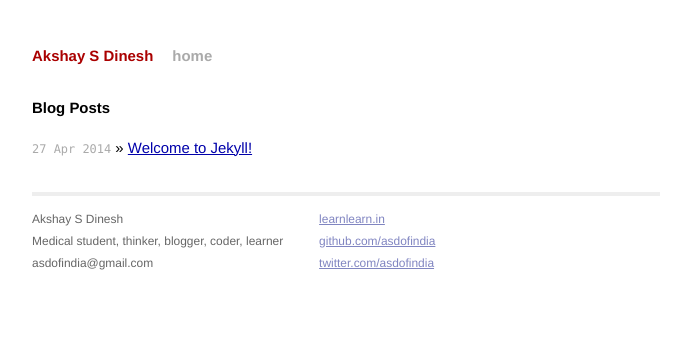
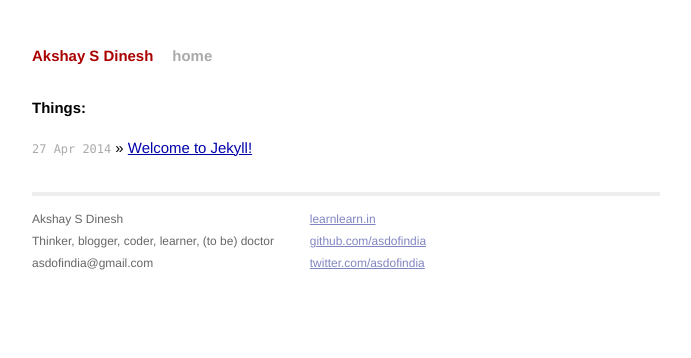
Before and after one commit to asdofindia/asdofindia.github.io, a Jekyll site: the page built from index.html, in a window 1280 px wide. Shown: the top 358 px of the page, without its empty margins (294-985 px from the left). Built offline with Jekyll 4.4.1, drawn with Linux system fonts in a browser that asks for light colours; Markdown is read by kramdown in place of the engine named in the settings.

Commit message:
responsive layout

```diff
--- a/_config.yml
+++ b/_config.yml
@@ -1,3 +1,3 @@
 name: Akshay S Dinesh
 markdown: redcarpet
-pygments: true
+highlighter: pygments
--- a/_layouts/default.html
+++ b/_layouts/default.html
@@ -18,7 +18,7 @@
         <div class="site">
           <div class="header">
             <h1 class="title"><a href="/">{{ site.name }}</a></h1>
-            <a class="extra" href="/">home</a>
+            <a class="extra" href="http://learnlearn.in">home</a>
           </div>
 
           {{ content }}
@@ -27,7 +27,7 @@
             <div class="contact">
               <p>
                 Akshay S Dinesh<br />
-                Medical student, thinker, blogger, coder, learner<br />
+                Thinker, blogger, coder, learner, (to be) doctor<br />
                 asdofindia@gmail.com
               </p>
             </div>
--- a/css/main.css
+++ b/css/main.css
@@ -58,9 +58,15 @@ a:visited { color: #a0a; }
 .site {
   font-size: 115%;
   text-align: justify;
-  width: 42em;
+  width: 90%;
   margin: 3em auto 2em;
   line-height: 1.5em;
+}
+
+@media (min-width: 45em) {
+  .site {
+    width: 42em;
+  }
 }
 
 .header a {
--- a/index.html
+++ b/index.html
@@ -4,7 +4,7 @@ title: Akshay S Dinesh | learning life
 ---
 
 <div id="home">
-  <h1>Blog Posts</h1>
+  <h1>Things:</h1>
   <ul class="posts">
     {% for post in site.posts %}
       <li><span>{{ post.date | date_to_string }}</span> &raquo; <a href="{{ post.url }}">{{ post.title }}</a></li>
```
